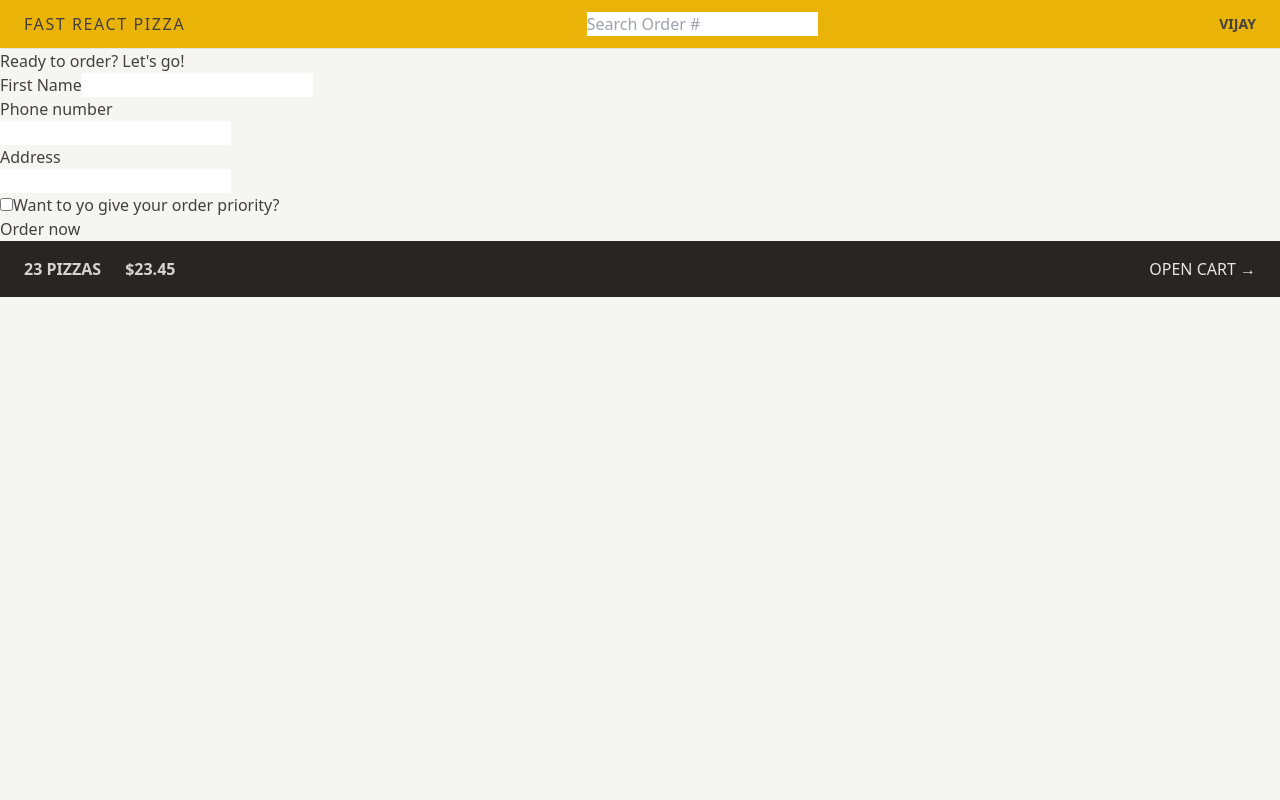
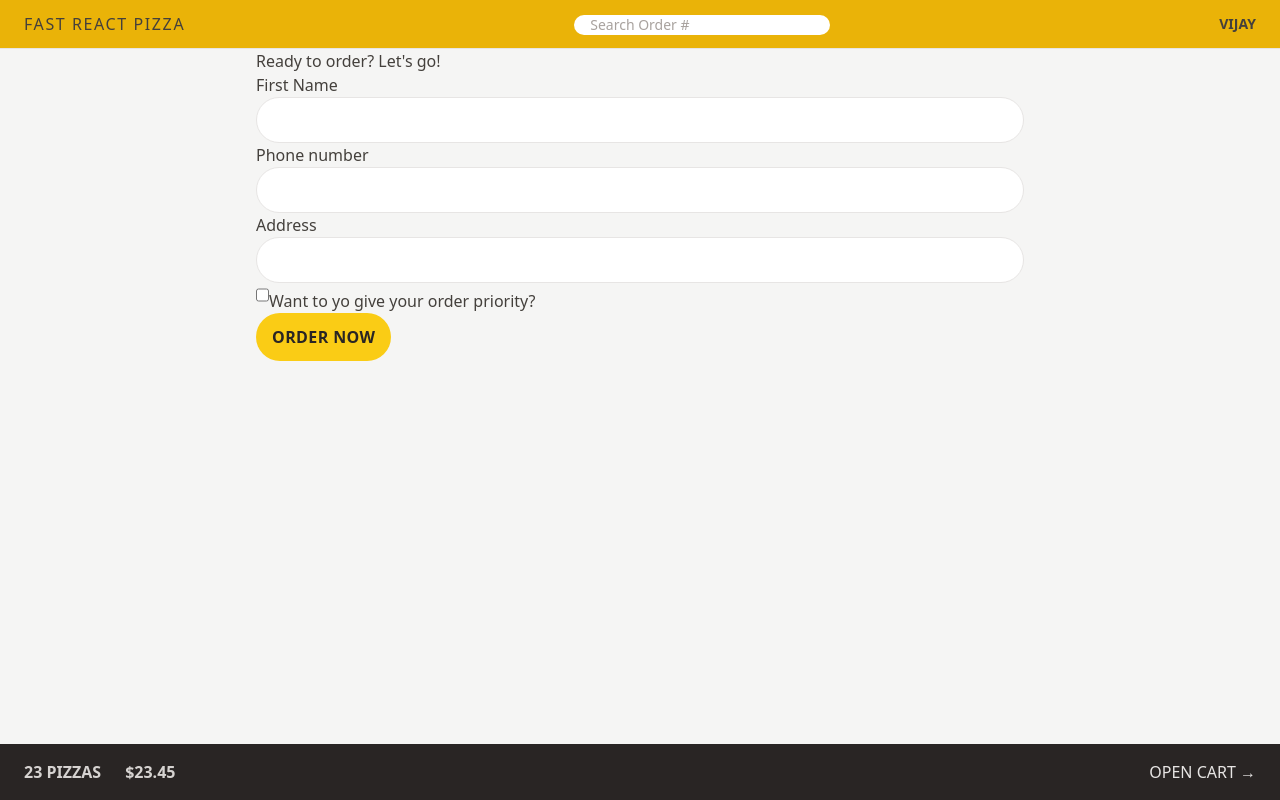
Before and after one commit to vijaykorate/Fast-React-Pizza, a React (Vite) app: page /order/new in a window 1280 px wide. Built offline with nearby package versions, Linux system fonts and the light colour scheme.

Commit message:
stylings buttons forms

```diff
--- a/src/features/cart/Cart.jsx
+++ b/src/features/cart/Cart.jsx
@@ -1,23 +1,23 @@
-import { Link } from 'react-router-dom';
+import { Link } from "react-router-dom";
 
 const fakeCart = [
   {
     pizzaId: 12,
-    name: 'Mediterranean',
+    name: "Mediterranean",
     quantity: 2,
     unitPrice: 16,
     totalPrice: 32,
   },
   {
     pizzaId: 6,
-    name: 'Vegetale',
+    name: "Vegetale",
     quantity: 1,
     unitPrice: 13,
     totalPrice: 13,
   },
   {
     pizzaId: 11,
-    name: 'Spinach and Mushroom',
+    name: "Spinach and Mushroom",
     quantity: 1,
     unitPrice: 15,
     totalPrice: 15,
@@ -29,7 +29,10 @@ function Cart() {
 
   return (
     <div>
-      <Link to="/menu">&larr; Back to menu</Link>
+      <Link to="/menu" className="text-sm text-blue-500 hover:text-blue-600
+      hover:underline">
+        &larr; Back to menu
+      </Link>
 
       <h2>Your cart, %NAME%</h2>
 
--- a/src/features/order/CreateOrder.jsx
+++ b/src/features/order/CreateOrder.jsx
@@ -52,13 +52,13 @@ function CreateOrder() {
       <Form method="POST">
         <div>
           <label>First Name</label>
-          <input type="text" name="customer" required />
+          <input className="input" type="text" name="customer" required />
         </div>
 
         <div>
           <label>Phone number</label>
           <div>
-            <input type="tel" name="phone" required />
+            <input className="input" type="tel" name="phone" required />
           </div>
           {formErrrors?.phone && <p>{formErrrors.phone}</p>}
         </div>
@@ -66,12 +66,14 @@ function CreateOrder() {
         <div>
           <label>Address</label>
           <div>
-            <input type="text" name="address" required />
+            <input className="input" type="text" name="address" required />
           </div>
         </div>
 
         <div>
           <input
+            className="h-6 accent-yellow-400
+            focus:outline-none focus:ring focus:ring-yellow-400 focus:ring-offset-2"
             type="checkbox"
             name="priority"
             id="priority"
@@ -83,7 +85,15 @@ function CreateOrder() {
 
         <div>
           <input type="hidden" name="cart" value={JSON.stringify(cart)} />
-          <button disabled={isSubmitting}>
+          <button
+            disabled={isSubmitting}
+            className="bg-yellow-400 tracking-wide rounded-full uppercase
+             font-semibold
+          text-stone-800 px-4 py-3 inline-block hover:bg-yellow-300
+          transition-colors duration-300
+           focus:outline-none focus:ring focus:ring-yellow-300 focus:bg-yellow-300 focus:ring-offset-2
+       "
+          >
             {isSubmitting ? "Placing order..." : "Order now"}
           </button>
         </div>
@@ -112,9 +122,11 @@ export async function action({ request }) {
   }
 
   // if everything is valid, create the order
-  const newOrder = await createOrder(order);
 
-  return redirect(`/order/${newOrder.id}`);
+  // const newOrder = await createOrder(order);
+
+  // return redirect(`/order/${newOrder.id}`);
+  return null;
 }
 
 export default CreateOrder;
--- a/src/features/order/SearchOrder.jsx
+++ b/src/features/order/SearchOrder.jsx
@@ -17,6 +17,9 @@ function SearchOrder() {
         placeholder="Search Order #"
         value={query}
         onChange={(e) => setQuery(e.target.value)}
+        className="rounded-full px-4 py2 text-sm placeholder:text-stone-400
+         w-28 sm:w-64 transition-all duratioon-300 sm:focus:w-72 focus:outline-none-yellow-500
+        focus:ring-opacity-50 "
       />
     </form>
   );
--- a/src/index.css
+++ b/src/index.css
@@ -1,6 +1,15 @@
 @tailwind base;
 @tailwind components;
 @tailwind utilities;
+
+@layer components {
+  .input {
+    @apply w-full rounded-full border
+               border-stone-200 px-4 py-2 text-sm
+               transition-all duration-300 placeholder:text-stone-400
+                focus:ring focus:ring-yellow-400 md:px-6 md:py-3;
+  }
+}
 
 /* body {
   font-family:
--- a/src/ui/AppLayout.jsx
+++ b/src/ui/AppLayout.jsx
@@ -7,14 +7,16 @@ function AppLayout() {
   const navigation = useNavigation();
   const isLoading = navigation.state === "loading";
   return (
-    <div className="layout">
+    <div className="grid h-screen grid-rows-[auto_1fr_auto]">
       {isLoading && <Loader />}
 
       <Header />
 
-      <main>
-        <Outlet />
-      </main>
+      <div className="overflow-scroll">
+        <main className="mx-auto max-w-3xl">
+          <Outlet />
+        </main>
+      </div>
 
       <CartOverView />
     </div>
```
